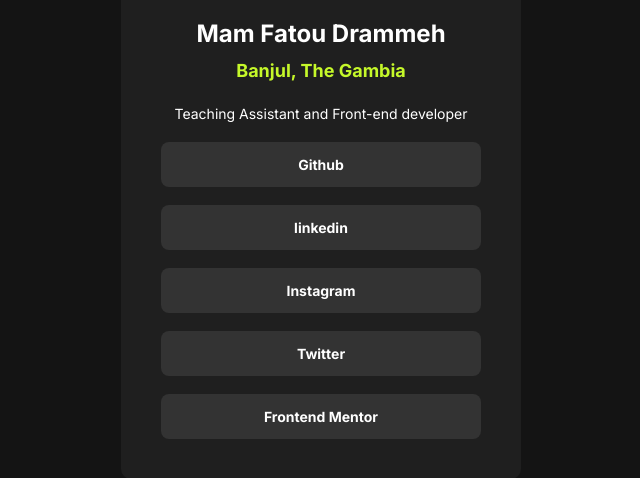
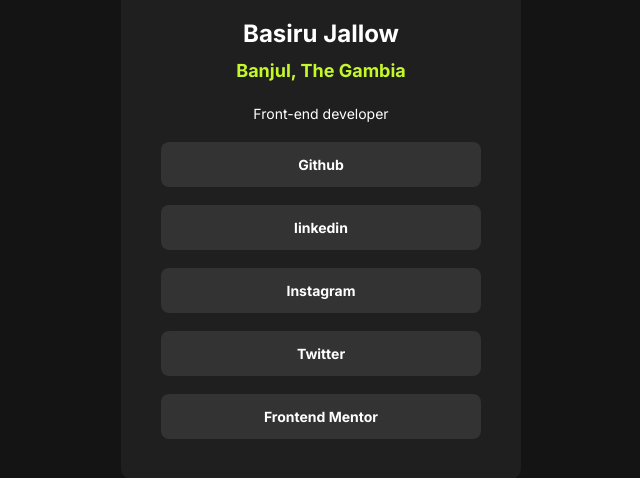
Before and after one commit to NdoBas/Social_Links, a plain HTML site: page index.html in a window 1280 px wide. Shown: the part 232-710 px from the top of the page, without its empty margins (319-959 px from the left). Drawn offline with Linux system fonts and the light colour scheme.

```diff
--- a/index.html
+++ b/index.html
@@ -17,11 +17,11 @@
     <div class="card">
       <div class="card-header" style="text-align: center">
         <img src="./me.jpg" alt="My profile photo" height="200" />
-        <h1>Mam Fatou Drammeh</h1>
+        <h1>Basiru Jallow</h1>
 
         <h2>Banjul, The Gambia</h2>
 
-        <p>Teaching Assistant and Front-end developer</p>
+        <p>Front-end developer</p>
       </div>
 
       <div class="card-body">
```
